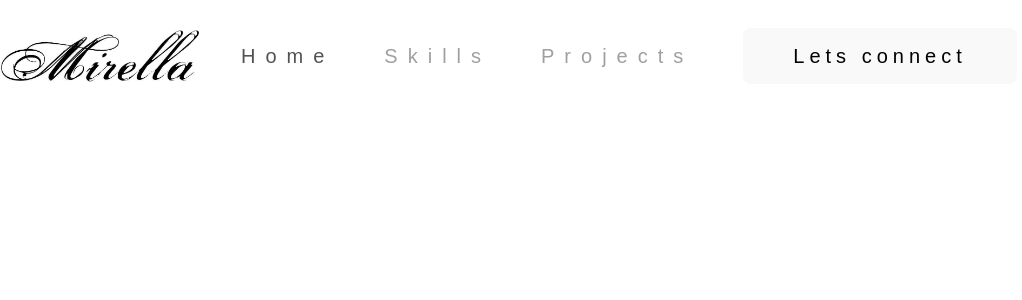
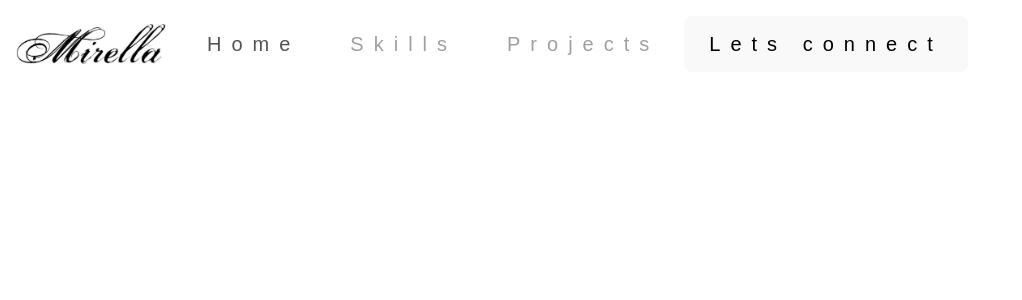
Before and after one commit to MIRY84/mirella-portfolio, a React (Vite) app: page / in a window 1280 px wide. Shown: the top 300 px of the page, without its empty margins (0-1022 px from the left). Built offline with nearby package versions, Linux system fonts and the light colour scheme.

Commit message:
changing fonts and brand width

```diff
--- a/src/App.css
+++ b/src/App.css
@@ -19,7 +19,7 @@ html{
 nav.navbar {
 
   top: 0;
-  padding: 20px 0;
+  padding: 20px 10;
   position: absolute;
   width: 100%;
 
@@ -37,6 +37,8 @@ align-items: center;
 font-weight: 400;
 font-size: 20px;
 padding: 0 25px;
+
+
 letter-spacing: 10px;
 opacity: 0.75;
 }
@@ -48,11 +50,17 @@ body{
   font-weight: 400;
   overflow-x: hidden;
   position: relative;
+  font-family: fantasy;
 
 }
 span{
+  display: flex;
   font-family: fantasy;
   font-size: 20px;
-  padding: 0 25px;
-  letter-spacing: 5px;
+
+  letter-spacing: 10px;
 }
+img{
+  width: 150px;
+
+}
--- a/src/components/Navbar.jsx
+++ b/src/components/Navbar.jsx
@@ -28,7 +28,7 @@ function Navbarcomp() {
         <Navbar expand="lg" className={scrolled? "scrolled": ""}>
 
                 <Navbar.Brand href="#home">
-                    <img src={Logo} width={200}alt='logo' />
+                    <img src={Logo}   alt='logo' />
                 </Navbar.Brand>
                 <Navbar.Toggle aria-controls="basic-navbar-nav" />
                 <Navbar.Collapse id="basic-navbar-nav">
```
